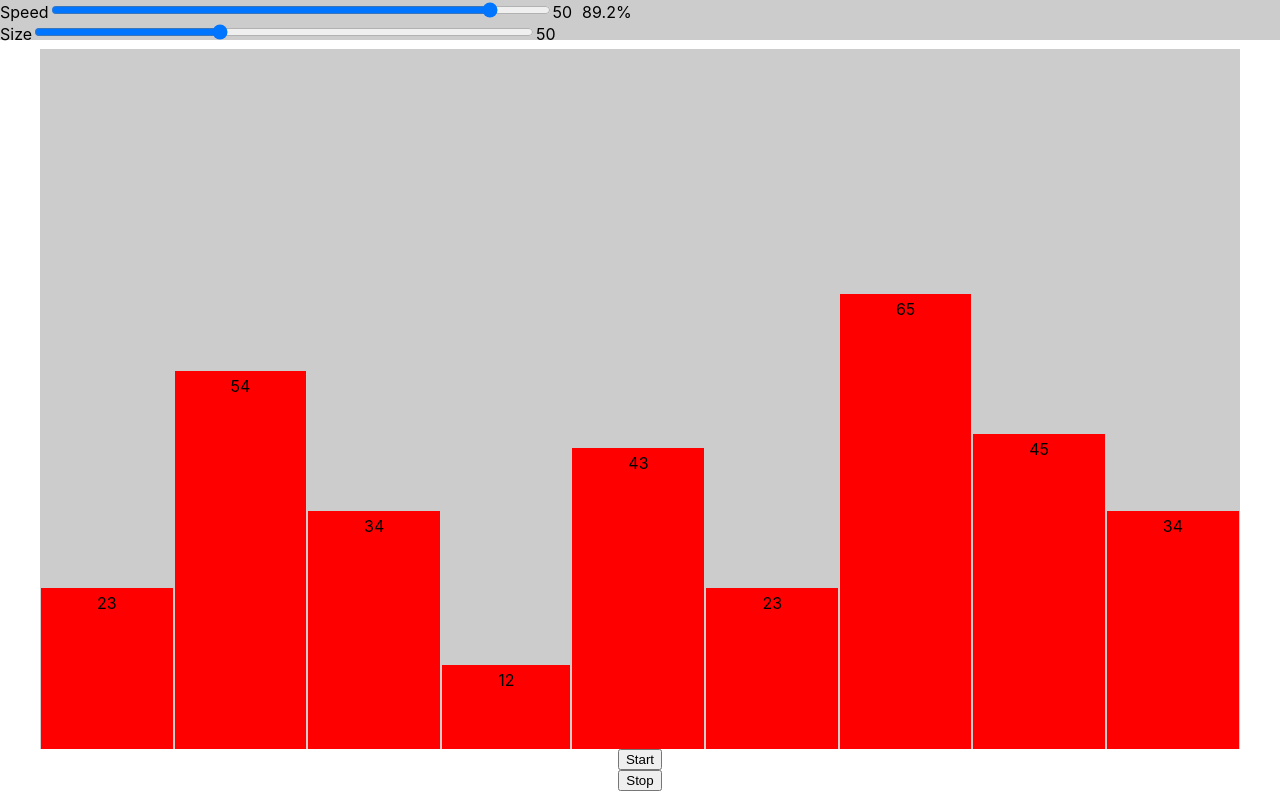
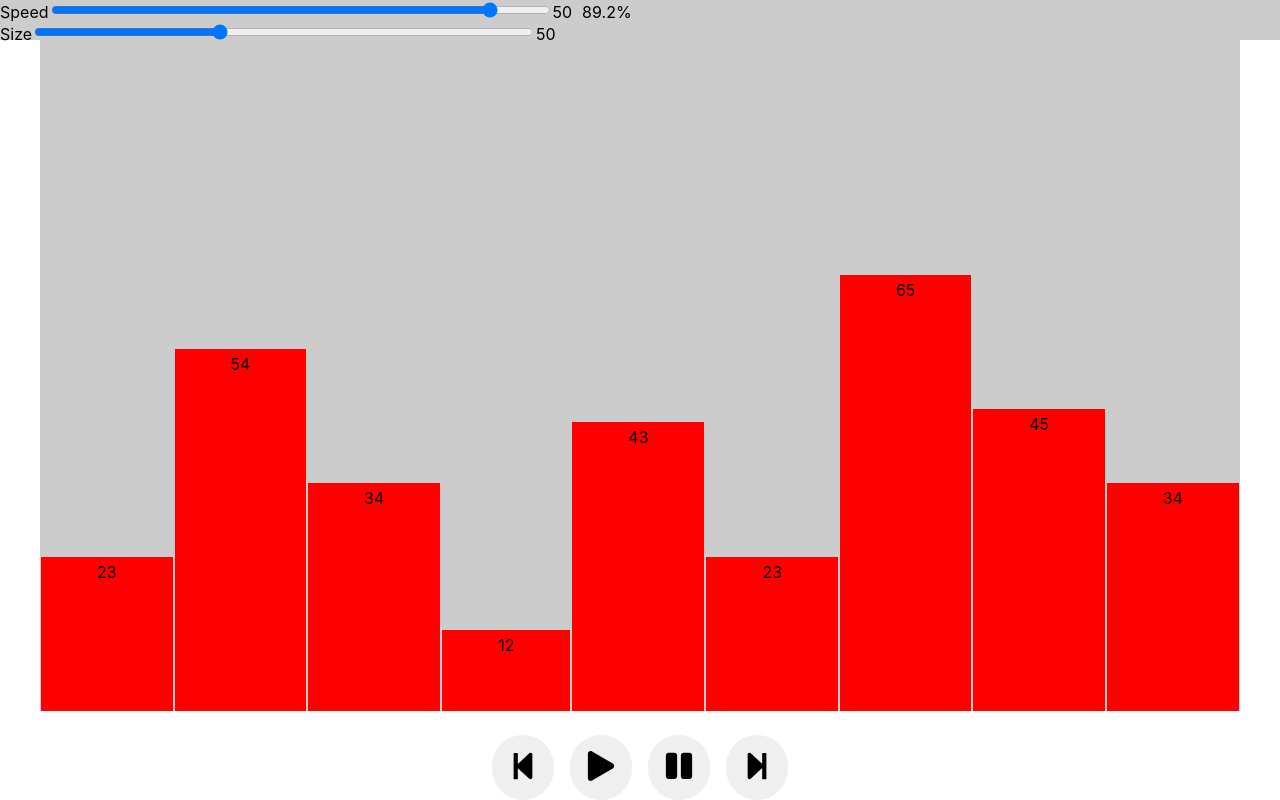
Before and after one commit to alsersan/sorting-visualizer, a React (Create React App) app: page / in a window 1280 px wide. Built offline with nearby package versions, Linux system fonts and the light colour scheme.

Commit message:
Added icons to ButtonRow

```diff
--- a/src/components/ButtonRow.js
+++ b/src/components/ButtonRow.js
@@ -1,31 +1,57 @@
 import React from "react";
+import styled from "styled-components";
+import { FaPlay } from "react-icons/fa";
+import { FaPause } from "react-icons/fa";
+import { FaStepForward } from "react-icons/fa";
+import { FaStepBackward } from "react-icons/fa";
 
 import {
   recursiveBubbleSort,
   stop,
 } from "../algorithms/recursiveSortingAlgorithms";
 
+const StyledButtonRow = styled.div`
+  margin-top: 1.5rem;
+  display: flex;
+  justify-content: center;
+`;
+
+const Button = styled.button`
+  padding: 1rem;
+  border-radius: 50px;
+  cursor: pointer;
+  border: none;
+  outline: none;
+  margin: 0 0.5rem;
+`;
+
 const ButtonRow = ({ speed, array, arr, setStart, setIsSorted }) => {
   return (
-    <React.Fragment>
-      <button
+    <StyledButtonRow>
+      <Button>
+        <FaStepBackward size={30} />
+      </Button>
+      <Button
         onClick={() => {
           recursiveBubbleSort(speed, arr, setIsSorted);
           setStart(true);
         }}
       >
-        Start
-      </button>
+        <FaPlay size={30} />
+      </Button>
       {console.log(speed)}
-      <button
+      <Button
         onClick={() => {
           stop();
           setStart(false);
         }}
       >
-        Stop
-      </button>
-    </React.Fragment>
+        <FaPause size={30} />
+      </Button>
+      <Button>
+        <FaStepForward size={30} />
+      </Button>
+    </StyledButtonRow>
   );
 };
 
```
